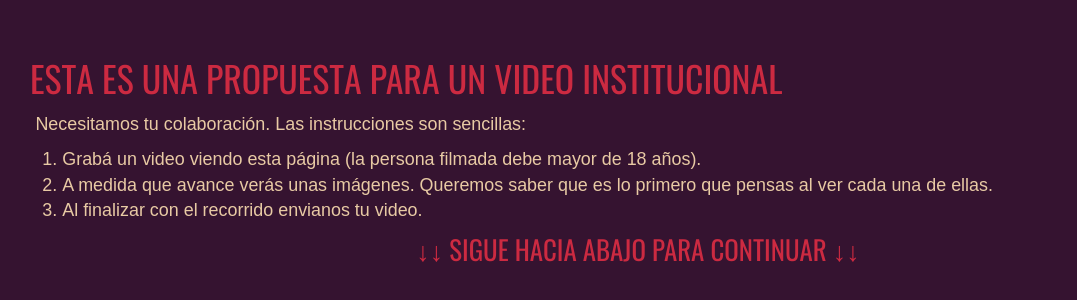
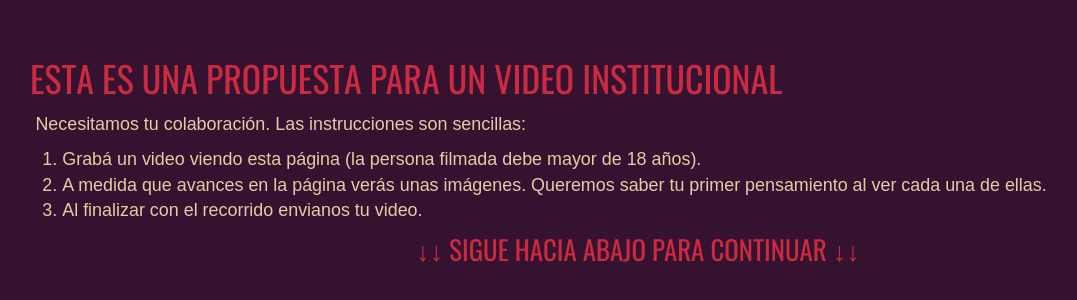
Before and after one commit to cesarariet/diapositivas, a website: page src/content/otros/bandera.pug in a window 1280 px wide. Shown: the part 240-540 px from the top of the page, without its empty margins (2-1079 px from the left). Drawn offline with nearby package versions, Linux system fonts and the light colour scheme; files that its build step writes are made by us from their sources; a web font is replaced by a local one.

Commit message:
acto de la bandera

```diff
--- a/src/content/otros/bandera.pug
+++ b/src/content/otros/bandera.pug
@@ -13,7 +13,7 @@ html(lang="es")
 				p Necesitamos tu colaboración. Las instrucciones son sencillas:
 				ol
 					li Grabá un video viendo esta página (la persona filmada debe mayor de 18 años).
-					li A medida que avance verás unas imágenes. Queremos saber que es lo primero que pensas al ver cada una de ellas.
+					li A medida que avances en la página verás unas imágenes. Queremos saber tu primer pensamiento al ver cada una de ellas.
 					li Al finalizar con el recorrido envianos tu video.
 				h2(style="text-align:center") ↓↓ Sigue hacia abajo para continuar ↓↓
 
```
